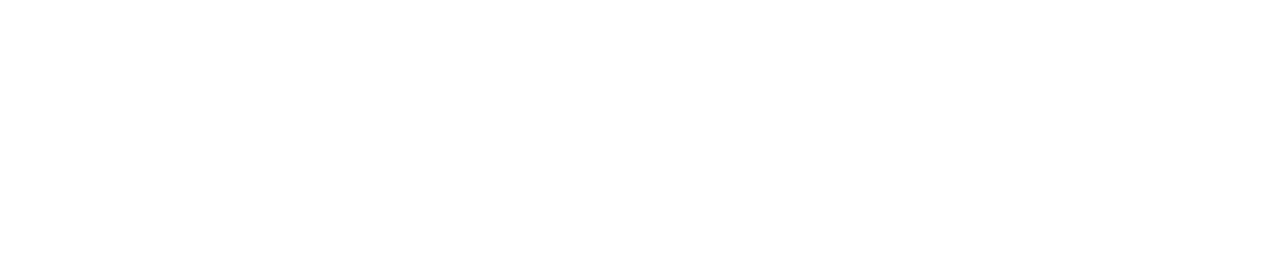
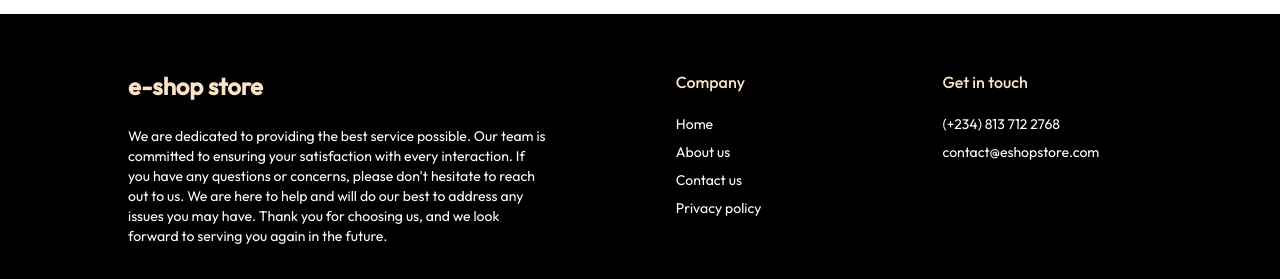
Before and after one commit to brightjonathan/e-shop_tore, a Next.js app: page / in a window 1280 px wide. Shown: the part 673-952 px from the top of the page. Before the commit the page ends 800 px from the top, so only its background shows below. Built offline with nearby package versions, Linux system fonts and the light colour scheme; no server answers; the database is empty.

Commit message:
added the login logic

```diff
--- /dev/null
+++ b/Component/Footer.tsx
@@ -0,0 +1,69 @@
+import Link from "next/link";
+
+const Footer = () => {
+  return (
+     <footer>
+      <div className="flex flex-col md:flex-row items-start justify-center px-6 md:px-16 lg:px-32 gap-10 py-14 border-b border-gray-500/30 bg-black text-white">
+        <div className="w-4/5">
+          <Link href={"/"}>
+            <h1 className="text-2xl font-bold text-[#fce3c7]">e-shop store</h1>
+          </Link>
+          <p className="mt-6 text-sm">
+            We are dedicated to providing the best service possible. Our team is
+            committed to ensuring your satisfaction with every interaction. If
+            you have any questions or concerns, please don&apos;t hesitate to
+            reach out to us. We are here to help and will do our best to address
+            any issues you may have. Thank you for choosing us, and we look
+            forward to serving you again in the future.
+          </p>
+        </div>
+
+        <div className="w-1/2 flex items-center justify-start md:justify-center">
+          <div>
+            <h2 className="font-medium text-[#fce3c7] mb-5">Company</h2>
+            <ul className="text-sm space-y-2">
+              <li>
+                <Link className="hover:underline transition" href="/">
+                  Home
+                </Link>
+              </li>
+
+              <li>
+                <Link className="hover:underline transition" href="/about">
+                  About us
+                </Link>
+              </li>
+
+              <li>
+                <Link className="hover:underline transition" href="/contact">
+                  Contact us
+                </Link>
+              </li>
+
+              <li>
+                <Link className="hover:underline transition" href="/privacy">
+                  Privacy policy
+                </Link>
+              </li>
+            </ul>
+          </div>
+        </div>
+
+        <div className="w-1/2 flex items-start justify-start md:justify-center">
+          <div>
+            <h2 className="font-medium text-[#fce3c7] mb-5">Get in touch</h2>
+            <div className="text-sm space-y-2">
+              <p>(+234) 813 712 2768</p>
+              <p>contact@eshopstore.com </p>
+            </div>
+          </div>
+        </div>
+      </div>
+      <p className="py-4 text-center text-xs md:text-sm text-white bg-black">
+        Copyright 2025 © Eldics.dev All Rights Reserved.
+      </p>
+    </footer>
+  )
+}
+
+export default Footer;
--- /dev/null
+++ b/Component/LoginUser.tsx
@@ -0,0 +1,66 @@
+"use client";
+
+import Link from "next/link";
+import { useRouter } from "next/navigation";
+
+import { useState } from "react";
+import toast from "react-hot-toast";
+
+
+
+const LoginUser = () => {
+
+
+    const [email, setEmail] = useState("");
+    const [loading, setLoading] = useState(false);
+    const [tokenPart, setTokenPart] = useState(false);
+    const [token, setToken] = useState("");
+
+
+    const router = useRouter();
+
+
+    const handleLogin = async () => {
+        //handles the login logic here
+    }
+
+
+  return (
+    <div className="bg-black">
+      <section className="flex flex-col justify-center h-screen items-center gap-6 text-white w-full px-4">
+        {/* Logo */}
+        <Link href={"/"}>
+          <h1 className="text-4xl font-bold text-center">e-shop Store</h1>
+        </Link>
+
+        {/* Heading */}
+        <h1 className="text-2xl md:text-2xl max-md:text-xl font-bold text-center">
+          Please Provide Your Email
+        </h1>
+
+        {/* Input + Button */}
+        <div className="w-full max-w-150 flex flex-col gap-4">
+          <input
+            onChange={(e) => setEmail(e.target.value)}
+            placeholder="Your Email"
+            name="email"
+            type="email"
+            id="Email"
+            className="w-full px-4 py-3 bg-white rounded-lg transition-all duration-200 placeholder-gray-400 text-black shadow-sm"
+          />
+        </div>
+        <button
+        onClick={handleLogin}
+          className="px-3 py-2 mt-4 text-sm font-medium tracking-wide text-white capitalize transition-colors duration-300  bg-[#043033] rounded-lg  focus:outline-none "
+        >
+          {loading ? "Signing In..." : "Sign In"}
+        </button>
+        <div className="flex flex-row justify-center align-center text-white">
+          <p className="">We sign you up if you don&apos;t have an account? </p>
+        </div>
+      </section>
+    </div>
+  )
+}
+
+export default LoginUser
--- a/Component/ProductDetails.tsx
+++ b/Component/ProductDetails.tsx
@@ -3,9 +3,13 @@ import Image from "next/image";
 import Link from "next/link";
 import toast from "react-hot-toast";
 import { assets } from "@/public/assets/assets";
+import Footer from "./Footer";
 
 
 const ProductDetails = ({ productdetails }: { productdetails: any }) => {
+
+const offerPrice = productdetails.price + (productdetails.price * 0.7); // Assuming offer price is 17% more than the original price
+
   return (
     <>
         <Navbar />
@@ -19,6 +23,7 @@ const ProductDetails = ({ productdetails }: { productdetails: any }) => {
                 className="w-full h-auto object-cover mix-blend-multiply"
                 width={1280}
                 height={720}
+                loading="eager"
               />
             </div>
           </div>
@@ -33,26 +38,31 @@ const ProductDetails = ({ productdetails }: { productdetails: any }) => {
                   className="h-4 w-4"
                   src={assets.star_icon}
                   alt="star_icon"
+                  loading="eager"
                 />
                 <Image
                   className="h-4 w-4"
                   src={assets.star_icon}
                   alt="star_icon"
+                  loading="eager"
                 />
                 <Image
                   className="h-4 w-4"
                   src={assets.star_icon}
                   alt="star_icon"
+                  loading="eager"
                 />
                 <Image
                   className="h-4 w-4"
                   src={assets.star_icon}
                   alt="star_icon"
+                  loading="eager"
                 />
                 <Image
                   className="h-4 w-4"
                   src={assets.star_dull_icon}
                   alt="star_dull_icon"
+                  loading="eager"
                 />
               </div>
               <p>(4.5)</p>
@@ -63,12 +73,12 @@ const ProductDetails = ({ productdetails }: { productdetails: any }) => {
                 {productdetails.price.toLocaleString("en-NG", {
                     minimumFractionDigits: 2,
                 })}
-              {/* <span className="text-base font-normal text-gray-800/60 line-through ml-2">
+              <span className="text-base font-normal text-gray-800/60 line-through ml-2">
                 &#8358;
-                {productdetails?.offer_price.toLocaleString("en-NG", {
+                {offerPrice.toLocaleString("en-NG", {
                     minimumFractionDigits: 2,
                 })}
-              </span> */}
+              </span>
             </p>
             <hr className="bg-gray-600 my-6" />
             <div className="overflow-x-auto">
@@ -121,7 +131,7 @@ const ProductDetails = ({ productdetails }: { productdetails: any }) => {
               </button>
               <Link
                 href='#'
-                className="w-full py-3.5 bg-[#043033] text-white hover:bg-black transition"
+                className="w-full py-3.5 bg-[#043033] text-white text-center hover:bg-black transition"
               >
                 Buy now
               </Link>
@@ -145,12 +155,16 @@ const ProductDetails = ({ productdetails }: { productdetails: any }) => {
                     className="object-cover w-full h-auto"
                     width={400}
                     height={400}
+                    loading="eager"
                   />
                 </div>
               ))}
             </div>
           </div>
         )}
+
+       <p className="mt-[5vh]"></p>
+        <Footer/>
     </>
   )
 }
--- /dev/null
+++ b/app/login/page.tsx
@@ -0,0 +1,12 @@
+import LoginUser from "@/Component/LoginUser";
+
+
+const Login = () => {
+  return (
+    <div>
+      <LoginUser/>
+    </div>
+  )
+}
+
+export default Login;
--- a/app/page.tsx
+++ b/app/page.tsx
@@ -1,3 +1,4 @@
+import Footer from "@/Component/Footer";
 import HeaderSlider from "@/Component/HeaderSlider";
 import HomeProduct from "@/Component/HomeProduct";
 import Navbar from "@/Component/Navbar";
@@ -20,6 +21,8 @@ const Home = () => {
         <HomeProduct products={allProducts} />
       </div>
 
+      <Footer/>
+
     </div>
   )
 }
--- /dev/null
+++ b/lib/Actions/userAuth.action.tsx
@@ -0,0 +1 @@
+"user server"
```
